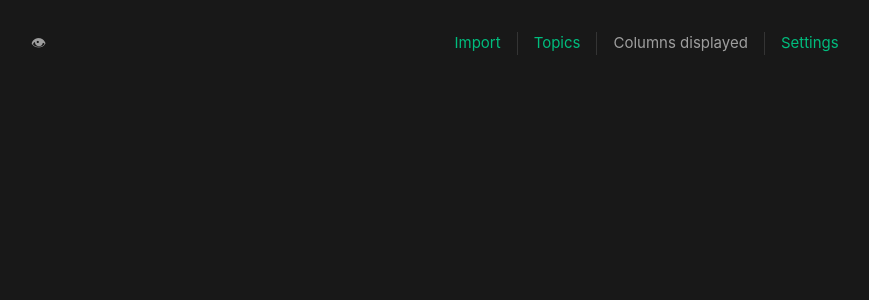
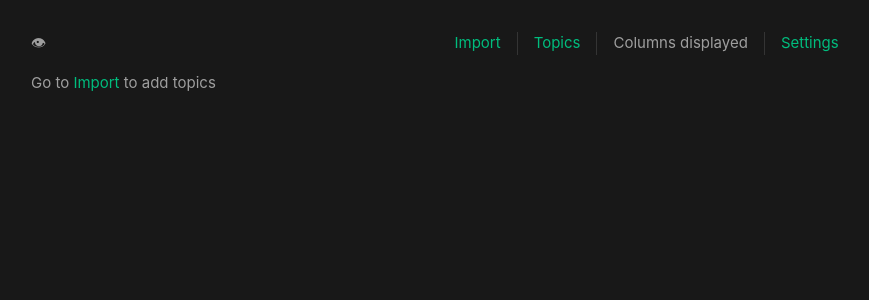
Before and after one commit to Duncan-Idaho/obs-topics-web, a Vue app: page /columns in a window 1280 px wide. Shown: the top 300 px of the page, without its empty margins (1-870 px from the left). Built offline with nearby package versions, Linux system fonts and the light colour scheme.

Commit message:
Adding guidance in first usage

```diff
--- a/src/views/ColumnsView.vue
+++ b/src/views/ColumnsView.vue
@@ -7,6 +7,13 @@ const store = useTopicsStore()
 
 <template>
   <ColumnsView v-if="store.headers.length"/>
+  <div v-else-if="store.topics.length">
+    No columns found in imported topics.
+    Go to <RouterLink to="/columns">Columns displayed</RouterLink> to choose which columns should be displayed
+  </div>
+  <div v-else>
+    Go to <RouterLink to="/import">Import</RouterLink> to add topics
+  </div>
 </template>
 
 <style scoped>
--- a/src/views/TopicsView.vue
+++ b/src/views/TopicsView.vue
@@ -38,9 +38,12 @@ const store = useTopicsStore()
       </template>
     </DragRow>
   </template>
-  <template v-else>
+  <div v-else-if="store.topics.length">
     Go to <RouterLink to="/columns">Columns displayed</RouterLink> to choose which columns should be displayed
-  </template>
+  </div>
+  <div v-else>
+    Go to <RouterLink to="/import">Import</RouterLink> to add topics
+  </div>
 </template>
 
 <style scoped>
```
